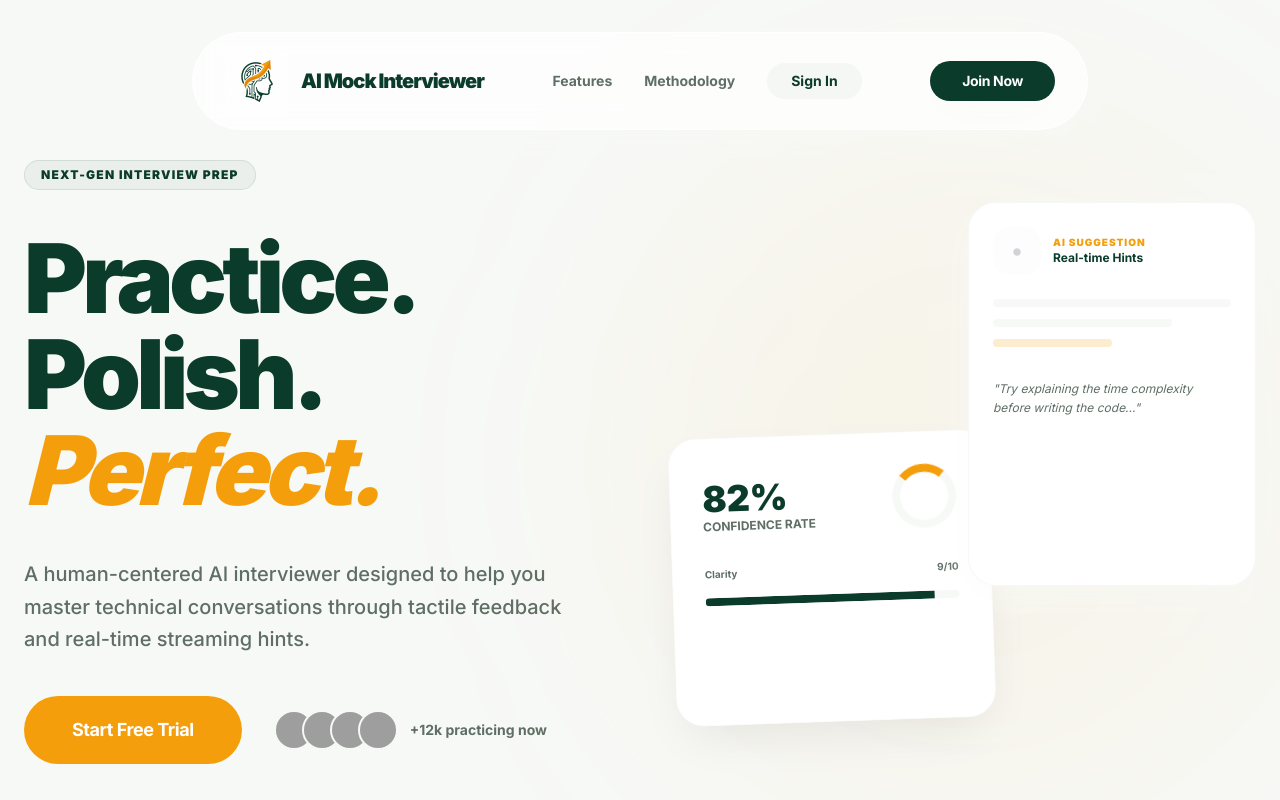
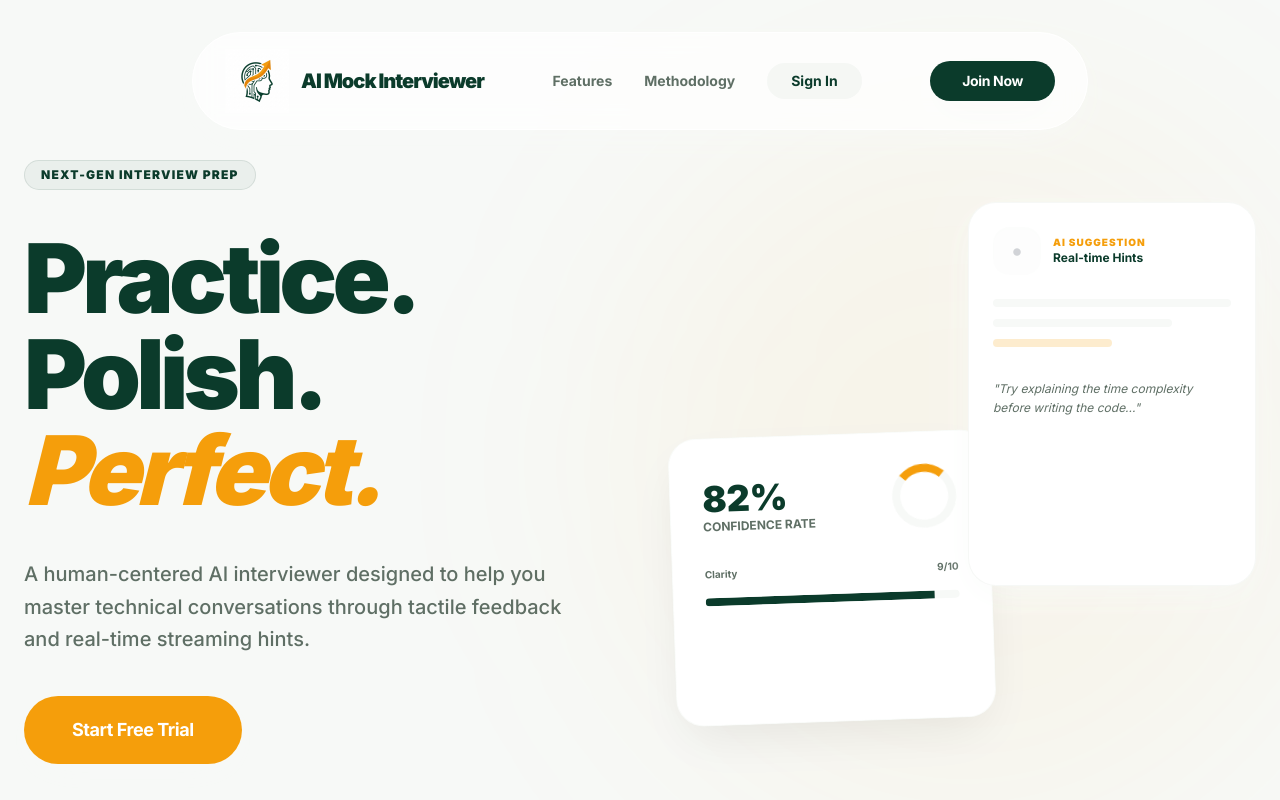
Before and after one commit to vanshikav312/ai-mock-interviewer, a Next.js app: page / in a window 1280 px wide. Shown: the top 800 px of the page. Built offline with nearby package versions, Linux system fonts and the light colour scheme; grey boxes are pictures that could not be loaded.

Commit message:
style: did some minor changes

```diff
--- a/app/page.jsx
+++ b/app/page.jsx
@@ -39,14 +39,6 @@ export default function HomePage() {
             <Link href="/register" className="pill-btn bg-accent text-white px-12 py-5 text-lg shadow-soft hover:shadow-elevated hover:-translate-y-1">
               Start Free Trial
             </Link>
-            <div className="flex -space-x-3 items-center ml-4">
-              {[1, 2, 3, 4].map(i => (
-                <div key={i} className="w-10 h-10 rounded-full border-2 border-soft bg-depth flex items-center justify-center text-xs font-bold overflow-hidden">
-                  <img src={`https://i.pravatar.cc/100?u=${i}`} alt="user" />
-                </div>
-              ))}
-              <span className="pl-6 text-sm font-bold text-muted">+12k practicing now</span>
-            </div>
           </div>
         </div>
 
```
